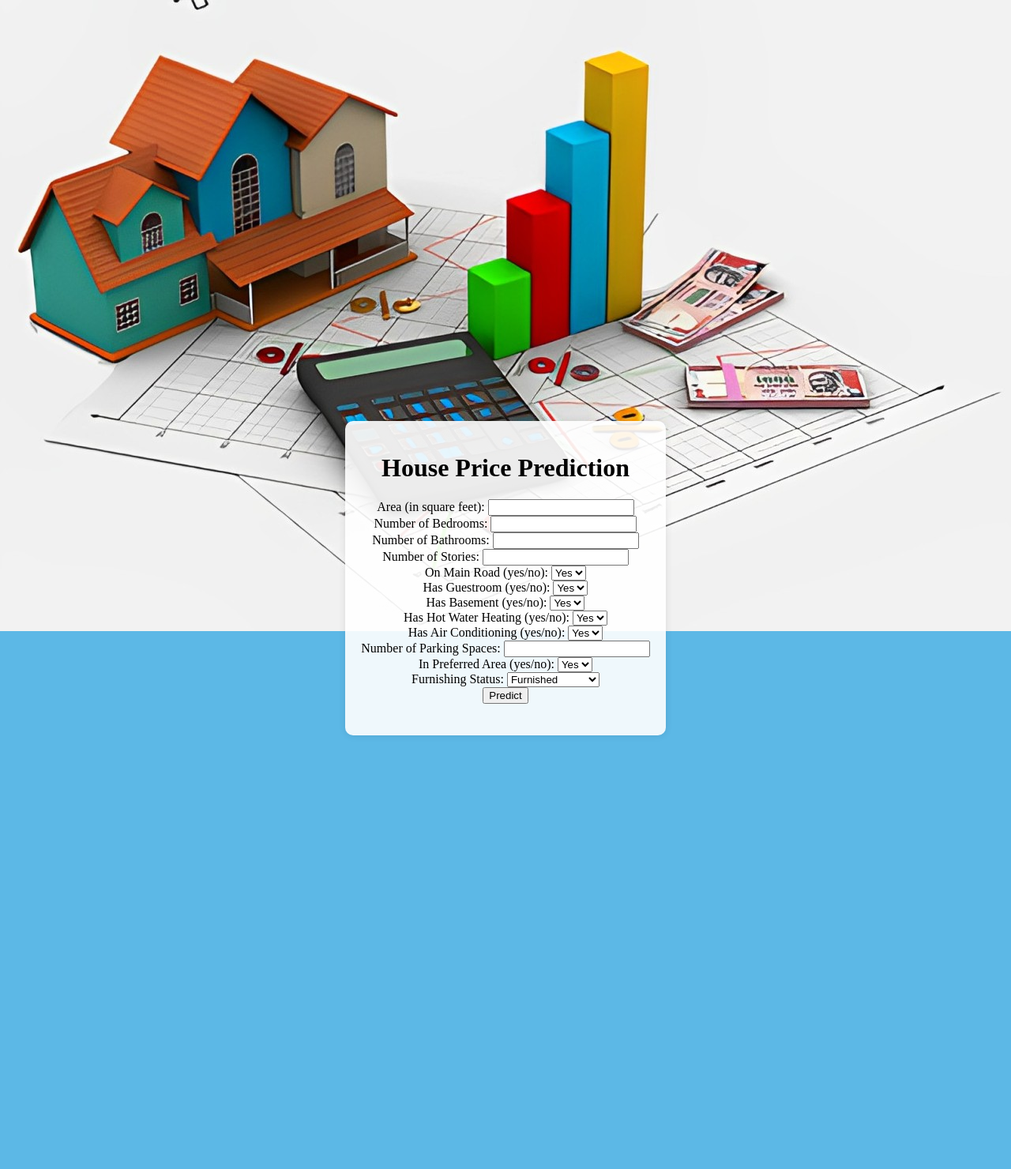
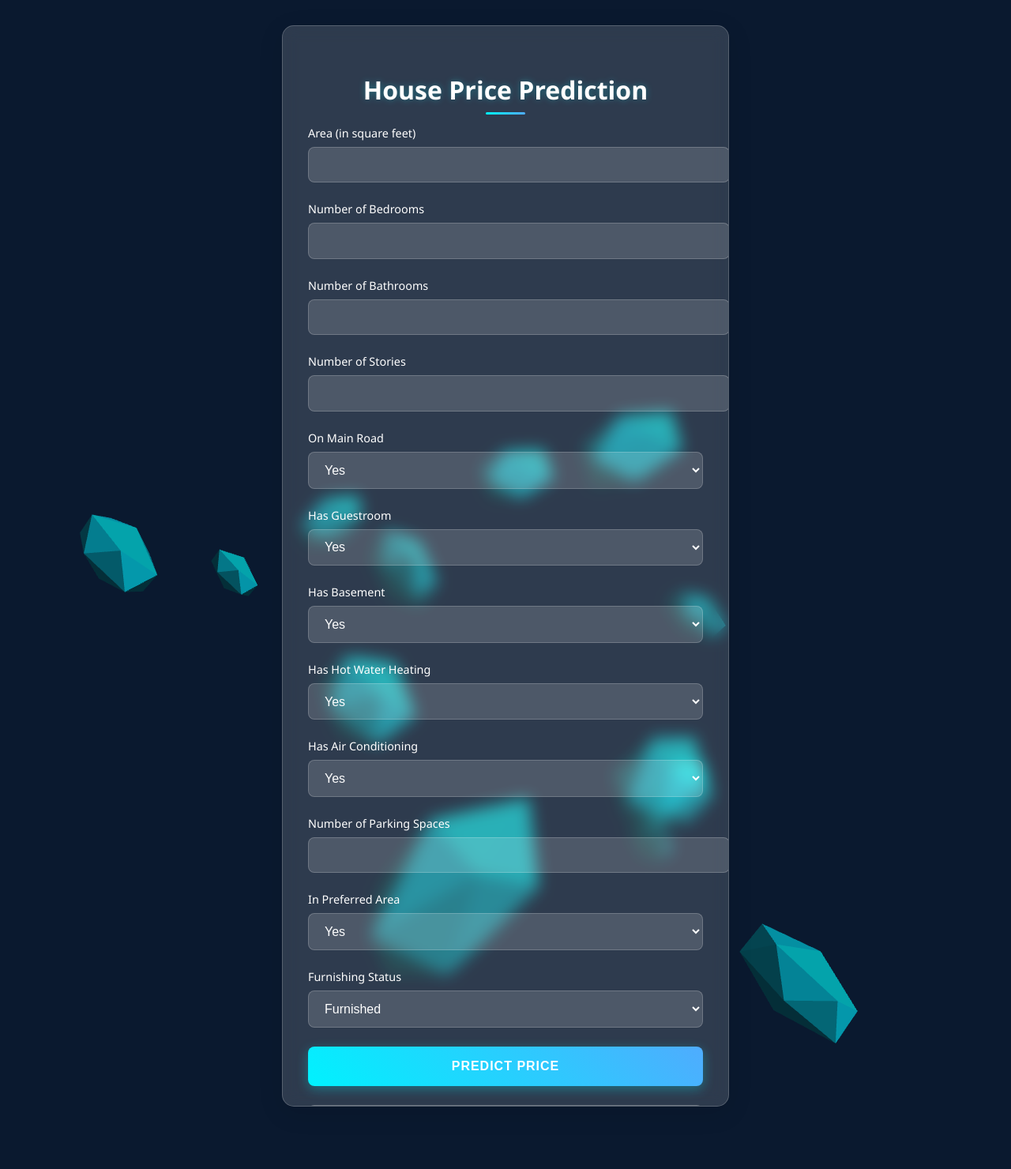
Before and after one commit to AdityaSrivastavDS/House-Price-Predictor-Web-App, a Flask app: page / in a window 1280 px wide. Shown: the whole page at 79% size. Before the commit the page ends 931 px from the top, so only its background shows below. Run offline with Flask 3, Linux system fonts and the light colour scheme; parts of the project's set-up code (start-up, migrations or seed data) failed here and were passed over.

Commit message:
Updated UI

```diff
--- a/static/style.css
+++ b/static/style.css
@@ -1,58 +1,167 @@
-body {
-    background-color: #5CB8E6;
-    background-position: center top;
-    background-repeat: no-repeat;
-    background-size: contain;
-    height: 100vh;
-    display: flex;
-    justify-content: center;
-    align-items: center;
+:root {
+    --primary-color: #ffffff;
+    --secondary-color: #00f2fe;
+    --accent-color: #4facfe;
+    --text-color: #ffffff;
+    --background-color: #0a192f;
+    --card-bg: rgba(255, 255, 255, 0.1);
+    --glass-bg: rgba(255, 255, 255, 0.15);
+    --glass-border: rgba(255, 255, 255, 0.2);
+    --glass-shadow: 0 8px 32px rgba(0, 0, 0, 0.1);
 }
 
+body {
+    margin: 0;
+    padding: 0;
+    min-height: 100vh;
+    background-color: var(--background-color);
+    font-family: 'Segoe UI', Tahoma, Geneva, Verdana, sans-serif;
+    overflow-x: hidden;
+    position: relative;
+}
+
+#canvas-container {
+    position: fixed;
+    top: 0;
+    left: 0;
+    width: 100%;
+    height: 100%;
+    z-index: -1;
+}
 
 .container {
-    background: rgba(255, 255, 255, 0.9);  /* White background with some transparency */
-    padding: 20px;
-    border-radius: 10px;
-    box-shadow: 0px 0px 10px 0px rgba(0, 0, 0, 0.1);
-    text-align: center;
+    background: var(--glass-bg);
+    padding: 2rem;
+    border-radius: 15px;
+    box-shadow: var(--glass-shadow);
+    backdrop-filter: blur(10px);
+    max-width: 500px;
+    width: 90%;
+    margin: 2rem auto;
+    position: relative;
+    z-index: 1;
+    border: 1px solid var(--glass-border);
+    overflow-y: auto;
+    max-height: 90vh;
+    scrollbar-width: thin;
+    scrollbar-color: var(--secondary-color) transparent;
+}
+
+.container::-webkit-scrollbar {
+    width: 6px;
+}
+
+.container::-webkit-scrollbar-track {
+    background: transparent;
+}
+
+.container::-webkit-scrollbar-thumb {
+    background-color: var(--secondary-color);
+    border-radius: 3px;
 }
 
 h2 {
-    margin-bottom: 20px;
-    color: #333;
+    color: var(--primary-color);
+    margin-bottom: 1.5rem;
+    font-size: 2rem;
+    font-weight: 600;
+    text-align: center;
+    position: relative;
+    text-shadow: 0 0 10px rgba(0, 242, 254, 0.3);
+}
+
+h2::after {
+    content: '';
+    position: absolute;
+    bottom: -10px;
+    left: 50%;
+    transform: translateX(-50%);
+    width: 50px;
+    height: 3px;
+    background: linear-gradient(90deg, var(--secondary-color), var(--accent-color));
+    border-radius: 3px;
 }
 
 .input-group {
-    margin-bottom: 15px;
-    text-align: left;
+    margin-bottom: 1.5rem;
+    position: relative;
 }
 
 .input-group label {
     display: block;
-    font-size: 14px;
-    color: #333;
+    margin-bottom: 0.5rem;
+    color: var(--primary-color);
+    font-size: 0.9rem;
+    font-weight: 500;
 }
 
 .input-group input,
 .input-group select {
     width: 100%;
-    padding: 10px;
-    font-size: 14px;
-    border-radius: 5px;
-    border: 1px solid #ccc;
+    padding: 0.8rem 1rem;
+    font-size: 1rem;
+    border: 1px solid var(--glass-border);
+    border-radius: 8px;
+    background: var(--glass-bg);
+    color: var(--text-color);
+    transition: all 0.3s ease;
+}
+
+.input-group input:focus,
+.input-group select:focus {
+    outline: none;
+    border-color: var(--secondary-color);
+    box-shadow: 0 0 0 2px rgba(0, 242, 254, 0.2);
 }
 
 .btn {
-    background-color: #2980b9;
+    background: linear-gradient(45deg, var(--secondary-color), var(--accent-color));
     color: white;
-    padding: 10px 20px;
-    font-size: 16px;
+    padding: 1rem 2rem;
+    font-size: 1rem;
+    font-weight: 600;
     border: none;
-    border-radius: 5px;
+    border-radius: 8px;
     cursor: pointer;
+    transition: all 0.3s ease;
+    width: 100%;
+    text-transform: uppercase;
+    letter-spacing: 1px;
+    position: relative;
+    overflow: hidden;
+    box-shadow: 0 4px 15px rgba(0, 242, 254, 0.3);
 }
 
 .btn:hover {
-    background-color: #1f6391;
+    transform: translateY(-2px);
+    box-shadow: 0 6px 20px rgba(0, 242, 254, 0.4);
 }
+
+.prediction-result {
+    margin-top: 1.5rem;
+    padding: 1rem;
+    background: var(--glass-bg);
+    border-radius: 8px;
+    color: var(--primary-color);
+    text-align: center;
+    font-size: 1.2rem;
+    animation: fadeIn 0.5s ease;
+    border: 1px solid var(--glass-border);
+}
+
+@keyframes fadeIn {
+    from { opacity: 0; transform: translateY(10px); }
+    to { opacity: 1; transform: translateY(0); }
+}
+
+/* Responsive Design */
+@media (max-width: 768px) {
+    .container {
+        padding: 1.5rem;
+        width: 95%;
+    }
+
+    h2 {
+        font-size: 1.5rem;
+    }
+}
--- a/templates/index.html
+++ b/templates/index.html
@@ -7,75 +7,170 @@
     <title>House Price Prediction</title>
     <link rel="stylesheet" href="{{ url_for('static', filename='style.css') }}">
     <script src="https://ajax.googleapis.com/ajax/libs/jquery/3.5.1/jquery.min.js"></script>
+    <script src="https://cdnjs.cloudflare.com/ajax/libs/three.js/r128/three.min.js"></script>
 </head>
 
-<body background="/static/images/price.png">
+<body>
+    <div id="canvas-container"></div>
+
     <div class="container">
-        <h1>House Price Prediction</h1>
+        <h2>House Price Prediction</h2>
         <form id="predictionForm">
-            <label for="area">Area (in square feet):</label>
-            <input type="number" id="area" name="area" required><br>
+            <div class="input-group">
+                <label for="area">Area (in square feet)</label>
+                <input type="number" id="area" name="area" required>
+            </div>
 
-            <label for="bedrooms">Number of Bedrooms:</label>
-            <input type="number" id="bedrooms" name="bedrooms" required><br>
+            <div class="input-group">
+                <label for="bedrooms">Number of Bedrooms</label>
+                <input type="number" id="bedrooms" name="bedrooms" required>
+            </div>
 
-            <label for="bathrooms">Number of Bathrooms:</label>
-            <input type="number" id="bathrooms" name="bathrooms" required><br>
+            <div class="input-group">
+                <label for="bathrooms">Number of Bathrooms</label>
+                <input type="number" id="bathrooms" name="bathrooms" required>
+            </div>
 
-            <label for="stories">Number of Stories:</label>
-            <input type="number" id="stories" name="stories" required><br>
+            <div class="input-group">
+                <label for="stories">Number of Stories</label>
+                <input type="number" id="stories" name="stories" required>
+            </div>
 
-            <label for="mainroad">On Main Road (yes/no):</label>
+            <div class="input-group">
+                <label for="mainroad">On Main Road</label>
                 <select id="mainroad" name="mainroad" required>
                     <option value="yes">Yes</option>
                     <option value="no">No</option>
-            </select><br>
+                </select>
+            </div>
 
-            <label for="guestroom">Has Guestroom (yes/no):</label>
+            <div class="input-group">
+                <label for="guestroom">Has Guestroom</label>
                 <select id="guestroom" name="guestroom" required>
                     <option value="yes">Yes</option>
                     <option value="no">No</option>
-            </select><br>
+                </select>
+            </div>
 
-            <label for="basement">Has Basement (yes/no):</label>
+            <div class="input-group">
+                <label for="basement">Has Basement</label>
                 <select id="basement" name="basement" required>
                     <option value="yes">Yes</option>
                     <option value="no">No</option>
-            </select><br>
+                </select>
+            </div>
 
-            <label for="hotwaterheating">Has Hot Water Heating (yes/no):</label>
+            <div class="input-group">
+                <label for="hotwaterheating">Has Hot Water Heating</label>
                 <select id="hotwaterheating" name="hotwaterheating" required>
                     <option value="yes">Yes</option>
                     <option value="no">No</option>
-            </select><br>
+                </select>
+            </div>
 
-            <label for="airconditioning">Has Air Conditioning (yes/no):</label>
+            <div class="input-group">
+                <label for="airconditioning">Has Air Conditioning</label>
                 <select id="airconditioning" name="airconditioning" required>
                     <option value="yes">Yes</option>
                     <option value="no">No</option>
-            </select><br>
+                </select>
+            </div>
 
-            <label for="parking">Number of Parking Spaces:</label>
-            <input type="number" id="parking" name="parking" required><br>
+            <div class="input-group">
+                <label for="parking">Number of Parking Spaces</label>
+                <input type="number" id="parking" name="parking" required>
+            </div>
 
-            <label for="prefarea">In Preferred Area (yes/no):</label>
+            <div class="input-group">
+                <label for="prefarea">In Preferred Area</label>
                 <select id="prefarea" name="prefarea" required>
                     <option value="yes">Yes</option>
                     <option value="no">No</option>
-            </select><br>
+                </select>
+            </div>
 
-            <label for="furnishingstatus">Furnishing Status:</label>
+            <div class="input-group">
+                <label for="furnishingstatus">Furnishing Status</label>
                 <select id="furnishingstatus" name="furnishingstatus" required>
                     <option value="furnished">Furnished</option>
                     <option value="semi-furnished">Semi-Furnished</option>
                     <option value="unfurnished">Unfurnished</option>
-            </select><br>
+                </select>
+            </div>
 
-            <button type="submit">Predict</button>
+            <button type="submit" class="btn">Predict Price</button>
         </form>
 
-        <div id="predictionResult" style="margin-top: 20px;"></div>
+        <div id="predictionResult" class="prediction-result"></div>
     </div>
+
+    <script>
+        // Three.js Background Animation
+        const scene = new THREE.Scene();
+        const camera = new THREE.PerspectiveCamera(75, window.innerWidth / window.innerHeight, 0.1, 1000);
+        const renderer = new THREE.WebGLRenderer({ antialias: true, alpha: true });
+
+        renderer.setSize(window.innerWidth, window.innerHeight);
+        document.getElementById('canvas-container').appendChild(renderer.domElement);
+
+        // Create floating 3D objects
+        const objects = [];
+        const geometry = new THREE.IcosahedronGeometry(1, 0);
+        const material = new THREE.MeshPhongMaterial({
+            color: 0x00f2fe,
+            transparent: true,
+            opacity: 0.6,
+            shininess: 100
+        });
+
+        for (let i = 0; i < 15; i++) {
+            const mesh = new THREE.Mesh(geometry, material.clone());
+            mesh.position.set(
+                Math.random() * 40 - 20,
+                Math.random() * 40 - 20,
+                Math.random() * 40 - 20
+            );
+            mesh.scale.set(
+                Math.random() * 2 + 1,
+                Math.random() * 2 + 1,
+                Math.random() * 2 + 1
+            );
+            scene.add(mesh);
+            objects.push(mesh);
+        }
+
+        // Add lights
+        const ambientLight = new THREE.AmbientLight(0x404040);
+        scene.add(ambientLight);
+
+        const directionalLight = new THREE.DirectionalLight(0x00f2fe, 1);
+        directionalLight.position.set(1, 1, 1);
+        scene.add(directionalLight);
+
+        camera.position.z = 30;
+
+        // Animation
+        function animate() {
+            requestAnimationFrame(animate);
+
+            objects.forEach(obj => {
+                obj.rotation.x += 0.01;
+                obj.rotation.y += 0.01;
+                obj.position.y += Math.sin(Date.now() * 0.001) * 0.01;
+            });
+
+            renderer.render(scene, camera);
+        }
+
+        animate();
+
+        // Handle window resize
+        window.addEventListener('resize', () => {
+            camera.aspect = window.innerWidth / window.innerHeight;
+            camera.updateProjectionMatrix();
+            renderer.setSize(window.innerWidth, window.innerHeight);
+        });
+    </script>
 </body>
 
 </html>
```
Lines whose indentation alone changed are shown as unchanged.
